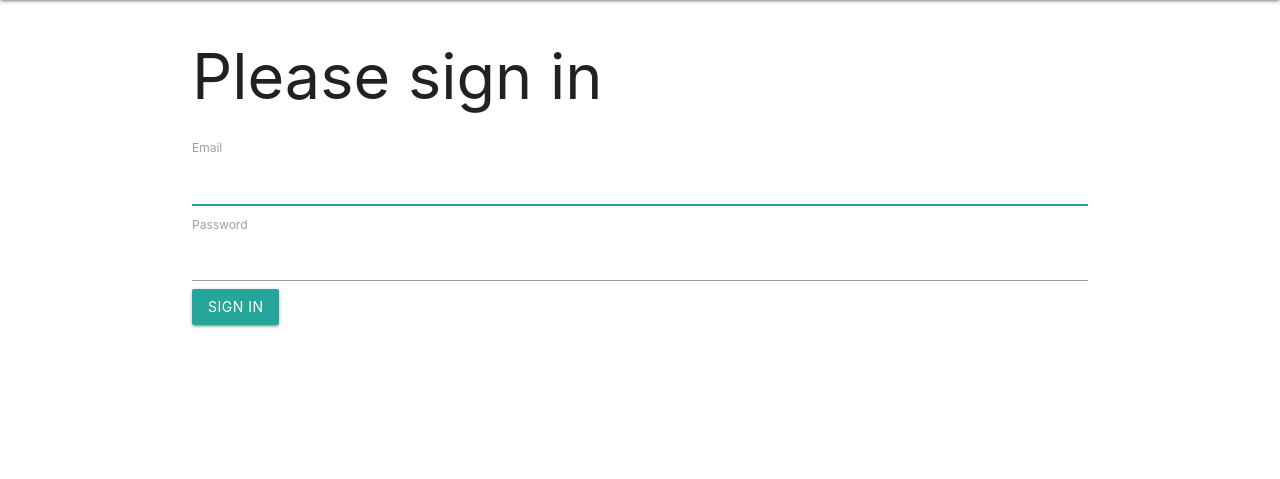
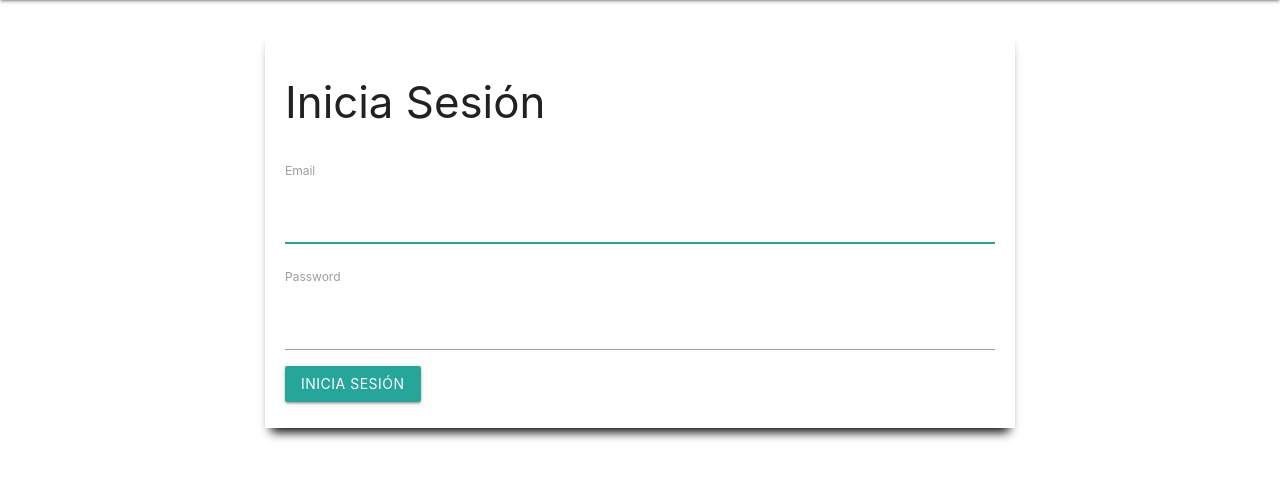
Before and after one commit to Rafa2410/Atenea, a Symfony app: template templates/security/login.html.twig in a window 1280 px wide. Shown: the part 64-543 px from the top of the page. Run offline with Twig, Linux system fonts and the light colour scheme; the template is opened without the code that fills it, so the values that code supplies are empty; some libraries are stand-ins or nearby versions.

Commit message:
Mejora interface formularios

```diff
--- a/templates/base.html.twig
+++ b/templates/base.html.twig
@@ -10,6 +10,23 @@
         <style>
             select{
                 display: block;
+            }
+            .footer-perso{
+                width: 100%;
+                bottom: 0px;
+                position: absolute;
+                background-color: #ee6e73;
+                color: white;
+                height: 50px;
+                text-align: center;
+                line-height: 50px;
+            }
+            .container{
+                padding: 20px;
+                box-shadow: 0px 10px 10px -6px black;
+                line-height: 50px;
+                width: 750px;
+                margin-top: 30px;
             }
         </style>
         <nav>
--- a/templates/register/index.html.twig
+++ b/templates/register/index.html.twig
@@ -1,10 +1,11 @@
 {% extends 'base.html.twig' %}
 
-{% block title %}Hello RegisterController!{% endblock %}
+{% block title %}Registrase{% endblock %}
 
 {% block body %}
     <br>
     <div class="container">
+        <h3 class="h3 mb-3 font-weight-normal">Registrarse</h3>
     {{ form_start(form) }}
         {{ form_row(form.nombre) }}
         {{ form_row(form.apellidos) }}
@@ -14,7 +15,7 @@
         {{ form_row(form.password) }}
         {{ form_row(form.roles) }}
         <br>
-        <button type="submit">Registrarse</button>
+        <button class="btn btn-lg btn-primary" type="submit">Registrarse</button>
 
     {{ form_end(form) }}
 
--- a/templates/security/login.html.twig
+++ b/templates/security/login.html.twig
@@ -1,6 +1,6 @@
 {% extends 'base.html.twig' %}
 
-{% block title %}Log in!{% endblock %}
+{% block title %}Inicia Sesión{% endblock %}
 
 {% block body %}
 <div class="container">
@@ -10,12 +10,13 @@
     {% endif %}
 
     {% if app.user %}
+        <br>
         <div class="mb-3">
-            You are logged in as {{ app.user.username }}, <a href="{{ path('app_logout') }}">Logout</a>
+            Estas logueado como: {{ app.user.username }}, <a href="{{ path('app_logout') }}">Logout</a>
         </div>
     {% endif %}
 
-    <h1 class="h3 mb-3 font-weight-normal">Please sign in</h1>
+    <h3 class="h3 mb-3 font-weight-normal">Inicia Sesión</h3>
     <label for="inputEmail">Email</label>
     <input type="email" value="{{ last_username }}" name="email" id="inputEmail" class="form-control" required autofocus>
     <br>
@@ -38,7 +39,7 @@
     #}
     <br>
     <button class="btn btn-lg btn-primary" type="submit">
-        Sign in
+        Inicia Sesión
     </button>
 </form>
 </div>
```
